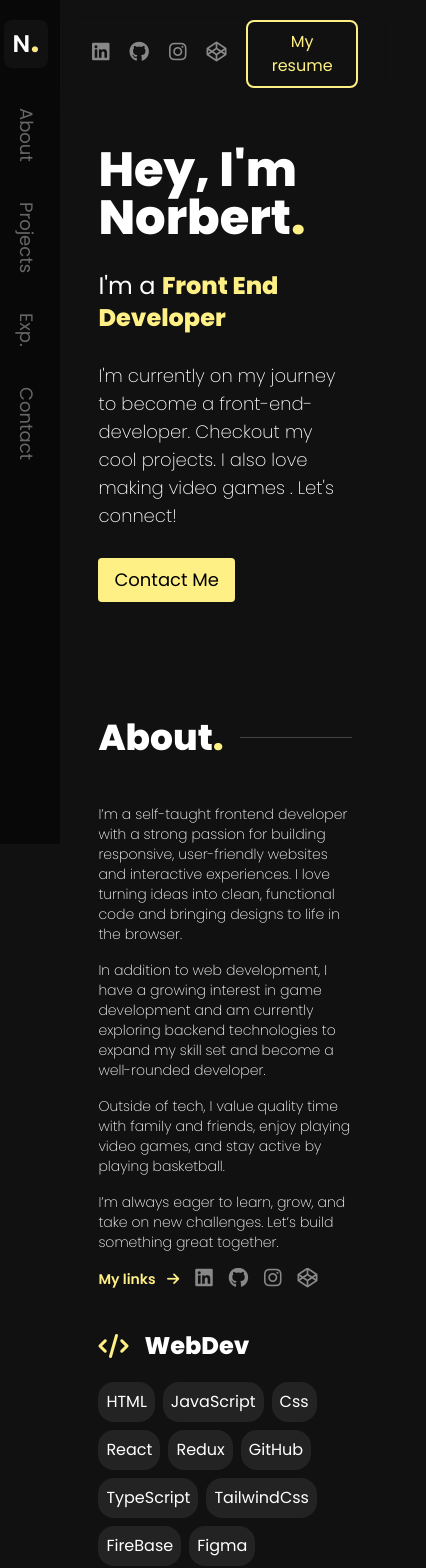
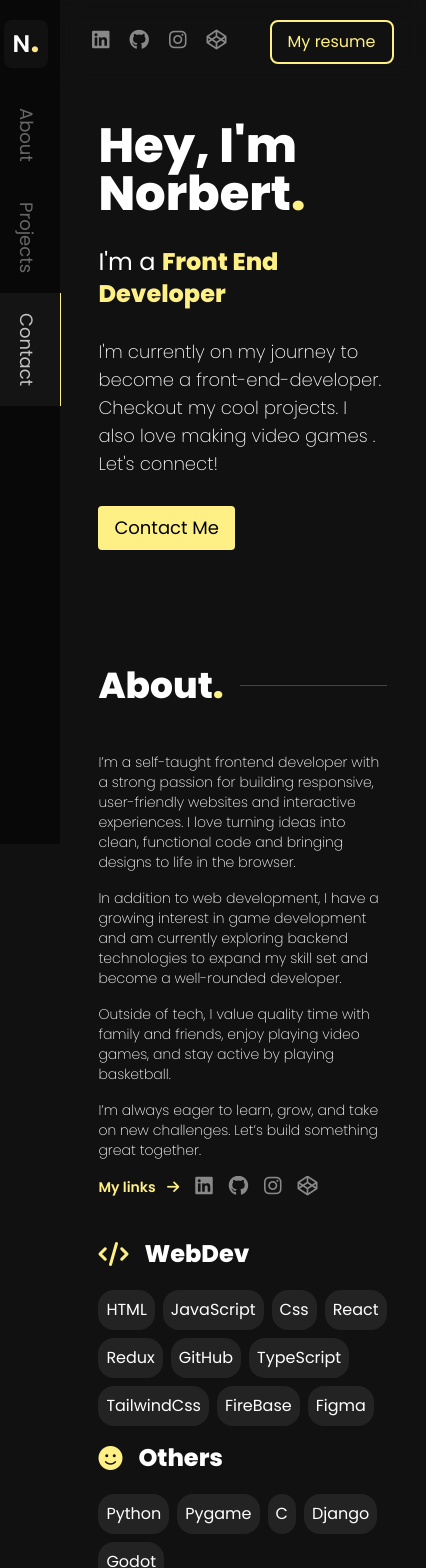
Before and after one commit to Norberthue/portfolio-v2, a React (Vite) app: page / in a window 390 px wide. Shown: the top 1568 px of the page, 426 px wide, since content can reach past the window. Built offline with nearby package versions, Linux system fonts and the light colour scheme.

Commit message:
contact section and nav functionality

```diff
--- a/src/App.tsx
+++ b/src/App.tsx
@@ -1,19 +1,23 @@
+import { useState } from "react"
 import About from "./components/About"
 import Header from "./components/Header"
 import Hero from "./components/Hero"
 import Navbar from "./components/Navbar"
 import Projects from "./components/Projects"
+import Contact from "./components/Contact"
 
 function App() {
+  const [sectionActive , setSectionActive] = useState('')
 
   return (
       <div className="grid" style={{ gridTemplateColumns: "60px 1fr" }}>
-        <Navbar/>
+        <Navbar sectionActive={sectionActive}/>
         <main>
           <Header></Header>
-          <Hero/>
-          <About/>
-          <Projects/>
+          <Hero setSectionActive={setSectionActive}/>
+          <About setSectionActive={setSectionActive}/>
+          <Projects setSectionActive={setSectionActive}/>
+          <Contact setSectionActive={setSectionActive}/>
         </main>
       </div>
   )
--- a/src/components/About.tsx
+++ b/src/components/About.tsx
@@ -1,10 +1,23 @@
+import { useEffect, useRef } from 'react'
 import Reveal from './utils/Reveal'
-import {motion} from 'framer-motion'
-const About = () => {
-  return (
+import { useInView } from 'framer-motion'
 
-    <section className='flex flex-col gap-2 max-w-[1150px] m-auto p-[2.4rem] sm:p-[5.2rem] xl:p-[7.6rem] z-10'>
+interface AboutProps {
+    setSectionActive: (section: string) => void;
+}
 
+const About = ({setSectionActive}: AboutProps) => {
+    const ref = useRef(null)
+    const isInView = useInView(ref , { margin: "200px 0px 0px 0px"})
+
+    useEffect(() => {
+        if (isInView) {
+            setSectionActive('about')
+        }
+    },[isInView])
+
+    return (
+    <section ref={ref} id='about' className='flex flex-col gap-2 max-w-[1150px] m-auto p-[2.4rem] sm:p-[5.2rem] xl:p-[7.6rem] z-10'>
         <div className='flex items-center gap-4 mb-[2.4rem]'>
             <h3>
             <Reveal >
--- /dev/null
+++ b/src/components/Contact.tsx
@@ -0,0 +1,42 @@
+import { useInView } from 'framer-motion';
+import React, { useEffect, useRef } from 'react'
+import Reveal from './utils/Reveal';
+
+interface ContactProps {
+  setSectionActive: (section: string) => void;
+}
+
+const Contact = ({setSectionActive}:ContactProps) => {
+    const ref = useRef(null)
+    const isInView = useInView(ref)
+
+    useEffect(() => {
+        if (isInView) {
+            setSectionActive('contact')
+        }
+    },[isInView])
+
+
+    return (
+    <section id='contact' ref={ref} className='flex flex-col items-center gap-5 max-w-[1150px] m-auto p-[2.4rem] sm:p-[5.2rem] xl:p-[7.6rem]'>
+        <Reveal>
+            <h1 className='text-4xl sm:text-8xl font-extrabold'>Contact<span className='text-yellow-200'>.</span></h1>
+        </Reveal>
+        <Reveal>
+            <p className='text-xl'>Shoot me an email if you want to connect! You can also find me on
+                <span className='text-yellow-200'> Linkedin</span> or
+            </p>
+        </Reveal>
+        <Reveal>
+            <p className='text-xl'>
+                <span className='text-yellow-200'> Instagram</span> If that's more your speed.
+            </p>
+        </Reveal>
+        <Reveal>
+             <p className='text-xl flex items-center gap-2'><i className="fa-solid fa-envelope text-yellow-200"></i> kokanorbert9@gmail.com</p>
+        </Reveal>
+    </section>
+  )
+}
+
+export default Contact
--- a/src/components/Header.tsx
+++ b/src/components/Header.tsx
@@ -35,9 +35,13 @@ const Header = () => {
                 <i className="fa-brands fa-codepen text-xl opacity-50 hover:text-yellow-200 hover:opacity-100"></i>
             </motion.a>
         </div>
-        <button className='cursor-pointer border-2 pl-4 pr-4 pt-2 pb-2 sm:text-lg rounded-lg border-yellow-200 text-yellow-200 hover:text-black hover:bg-yellow-200 duration-200 transition-colors'>
+        <motion.button
+        initial={{y: -80}}
+        animate={{y:0}}
+        transition={{duration: 0.4, type:'spring', damping:10, bounce:0.25, delay:0.3}}
+        className='cursor-pointer border-2 pl-4 pr-4 pt-2 pb-2 sm:text-lg rounded-lg border-yellow-200 text-yellow-200 hover:text-black hover:bg-yellow-200 duration-200 transition-colors'>
             My resume
-        </button>
+        </motion.button>
     </header>
   )
 }
--- a/src/components/Hero.tsx
+++ b/src/components/Hero.tsx
@@ -1,8 +1,23 @@
-import Reveal from "./utils/Reveal"
+import { useEffect, useRef } from 'react'
+import Reveal from './utils/Reveal'
+import { useInView } from 'framer-motion'
 
-const Hero = () => {
-  return (
-    <section className='flex flex-col gap-7 max-w-[1150px] m-auto p-[2.4rem] sm:p-[5.2rem] xl:p-[7.6rem] z-10 mb-[2.4rem] sm:mb-[9.6rem]'>
+interface HeroProps {
+    setSectionActive: (section: string) => void;
+}
+
+const Hero = ({setSectionActive}: HeroProps) => {
+    const ref = useRef(null)
+    const isInView = useInView(ref)
+
+    useEffect(() => {
+        if (isInView) {
+            setSectionActive('')
+        }
+    },[isInView])
+
+    return (
+    <section ref={ref} className='flex flex-col gap-7 max-w-[1150px] m-auto p-[2.4rem] sm:p-[5.2rem] xl:p-[7.6rem] z-10 mb-[2.4rem] sm:mb-[9.6rem]'>
         <Reveal>
             <h1 className=" text-5xl sm:text-8xl font-extrabold">Hey, I'm Norbert<span className="text-yellow-200">.</span></h1>
         </Reveal>
@@ -13,7 +28,9 @@ const Hero = () => {
             <p className="text-lg sm:text-xl font-extralight">I'm currently on my journey to become a front-end-developer. Checkout my cool projects. I also love making video games . Let's connect!</p>
         </Reveal>
         <Reveal>
-            <button className="bg-yellow-200 text-lg rounded-sm text-black pt-2 pb-2 pr-4 pl-4 hover:bg-yellow-200/90 cursor-pointer duration-200">Contact Me</button>
+            <a href='#contact'>
+                <button className="bg-yellow-200 text-lg rounded-sm text-black pt-2 pb-2 pr-4 pl-4 hover:bg-yellow-200/90 cursor-pointer duration-200">Contact Me</button>
+            </a>
         </Reveal>
     </section>
   )
--- a/src/components/Navbar.tsx
+++ b/src/components/Navbar.tsx
@@ -1,6 +1,10 @@
 import { motion } from "framer-motion"
 
-const Navbar = () => {
+interface NavbarProps {
+  sectionActive: string;
+}
+
+const Navbar = ({sectionActive}: NavbarProps) => {
   return (
     <motion.nav
     initial={{x: -100}}
@@ -10,38 +14,38 @@ const Navbar = () => {
         <div className='text-2xl bg-[#111] pl-2 pr-2  pb-2 rounded-lg font-semibold mb-5'>
             <p>N<span className='text-amber-200 text-4xl'>.</span></p>
         </div>
-        <motion.a
+        <motion.a href='#about'
         initial={{x: -100}}
         animate={{x:0}}
         transition={{duration: 0.8, ease:'easeInOut', delay:0.1}}
-        className='cursor-pointer text-lg text-[#fdfdfd63] p-5 border-yellow-200 hover:text-[#fdfdfdbe] hover:border-r-1 hover:bg-[#141414] transition-colors duration-200'
+        className={`${sectionActive === 'about' ? 'border-r-1 bg-[#141414] text-[#fdfdfdbe]' : '' } cursor-pointer text-lg text-[#fdfdfd63] p-5 border-yellow-200 hover:text-[#fdfdfdbe] hover:border-r-1 hover:bg-[#141414] transition-colors duration-200`}
          style={{writingMode: 'vertical-lr'}}
          >
           About
         </motion.a>
-        <motion.a
+        <motion.a href="#projects"
         initial={{x: -100}}
         animate={{x:0}}
         transition={{duration: 0.8, ease:'easeInOut', delay:0.2}}
-        className='cursor-pointer text-lg text-[#fdfdfd63]  p-5 border-yellow-200 hover:text-[#fdfdfdbe] hover:border-r-1 hover:bg-[#141414] transition-colors duration-200'
+        className={`${sectionActive === 'projects' ? 'border-r-1 bg-[#141414] text-[#fdfdfdbe]' : '' } cursor-pointer text-lg text-[#fdfdfd63] p-5 border-yellow-200 hover:text-[#fdfdfdbe] hover:border-r-1 hover:bg-[#141414] transition-colors duration-200`}
         style={{writingMode: 'vertical-lr'}}
         >
           Projects
         </motion.a>
-        <motion.a
+        {/* <motion.a
         initial={{x: -100}}
         animate={{x:0}}
         transition={{duration: 0.8, ease:'easeInOut', delay:0.3}}
-        className='cursor-pointer text-lg text-[#fdfdfd63]  p-5 border-yellow-200 hover:text-[#fdfdfdbe] hover:border-r-1 hover:bg-[#141414] transition-colors duration-200'
+        className={`${sectionActive === 'exp' ? 'border-r-1 bg-[#141414] text-[#fdfdfdbe]' : '' } cursor-pointer text-lg text-[#fdfdfd63] p-5 border-yellow-200 hover:text-[#fdfdfdbe] hover:border-r-1 hover:bg-[#141414] transition-colors duration-200`}
         style={{writingMode: 'vertical-lr'}}
         >
           Exp.
-        </motion.a>
-        <motion.a
+        </motion.a> */}
+        <motion.a href="#contact"
         initial={{x: -100}}
         animate={{x:0}}
         transition={{duration: 0.8, ease:'easeInOut', delay:0.4}}
-        className='cursor-pointer text-lg text-[#fdfdfd63]  p-5 border-yellow-200 hover:text-[#fdfdfdbe] hover:border-r-1 hover:bg-[#141414] transition-colors duration-200'
+        className={`${sectionActive === 'contact' ? 'border-r-1 bg-[#141414] text-[#fdfdfdbe]' : '' } cursor-pointer text-lg text-[#fdfdfd63] p-5 border-yellow-200 hover:text-[#fdfdfdbe] hover:border-r-1 hover:bg-[#141414] transition-colors duration-200`}
         style={{writingMode: 'vertical-lr'}}
         >
           Contact
--- a/src/components/Projects.tsx
+++ b/src/components/Projects.tsx
@@ -1,8 +1,23 @@
+import { useEffect, useRef } from 'react'
 import Reveal from './utils/Reveal'
+import { useInView } from 'framer-motion'
 
-const Projects = () => {
-  return (
-    <section className='relative flex flex-col gap-2 max-w-[1150px] m-auto p-[2.4rem] sm:p-[5.2rem] xl:p-[7.6rem] z-10'>
+interface ProjectsProps {
+    setSectionActive: (section: string) => void;
+}
+
+const Projects = ({setSectionActive}:ProjectsProps) => {
+    const ref = useRef(null)
+    const isInView = useInView(ref, { margin: "-200px 0px 0px 0px"})
+
+    useEffect(() => {
+        if (isInView) {
+            setSectionActive('projects')
+        }
+    },[isInView])
+
+    return (
+    <section ref={ref} id='projects' className='relative flex flex-col gap-2 max-w-[1150px] m-auto p-[2.4rem] sm:p-[5.2rem] xl:p-[7.6rem] z-10'>
         <div className='flex items-center gap-4 mb-[2.4rem]'>
             <div className='h-[0.5px] w-full bg-[#b4b4b450]'></div>
             <h3>
--- a/src/components/utils/Reveal.tsx
+++ b/src/components/utils/Reveal.tsx
@@ -29,7 +29,7 @@ const Reveal = ({children , width='fit-content'}: RevealProps) => {
           }}
           initial='hidden'
           animate={mainControls}
-          transition={{duration: 0.5, delay: 0.25}}
+          transition={{duration: 0.5, ease:'easeInOut', delay: 0.25}}
         >
           {children}
         </motion.div>
--- a/src/index.css
+++ b/src/index.css
@@ -6,6 +6,9 @@ body {
   color: white;
   font-family: "Poppins", sans-serif;
   max-width: 100vw;
+}
+
+html {
   scroll-behavior: smooth;
 }
 
```
